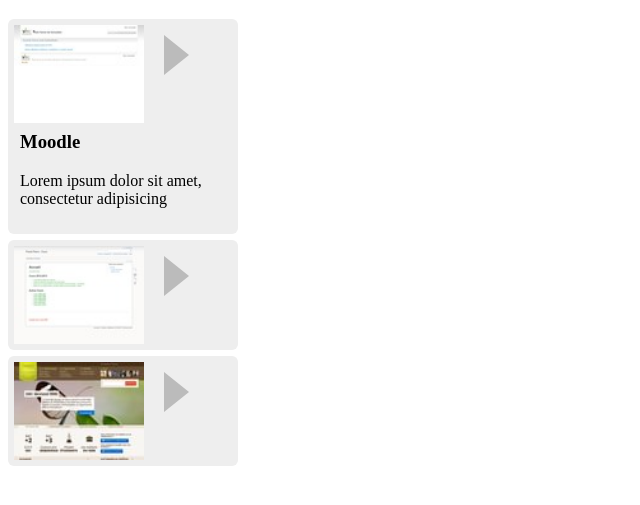
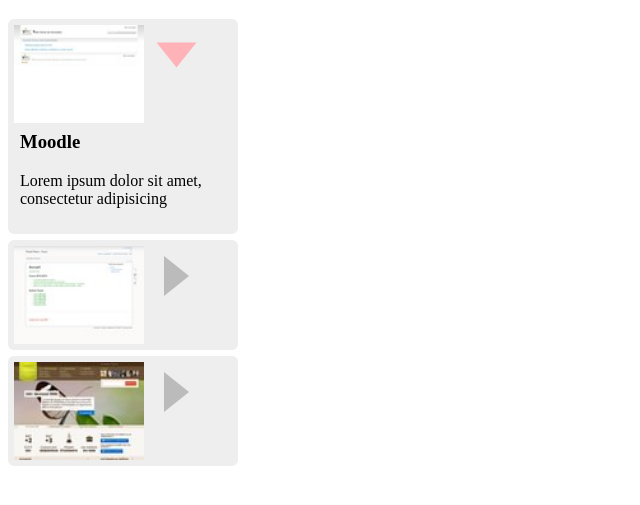
Before and after one commit to MMI-NFC-2026/sae105-r112-tp4-saraa224, a plain HTML site: page index.html in a window 1280 px wide. Shown: the part 61-566 px from the top of the page, without its empty margins (0-640 px from the left). Drawn offline with Linux system fonts and the light colour scheme.

Commit message:
CSS : triangle rose avec rotation (ouvert)

```diff
--- a/src/css/components/accordeon.css
+++ b/src/css/components/accordeon.css
@@ -49,3 +49,7 @@ details > div h3 {
   border-left: 25px solid #bbb;
   transition: transform 0.4s, border-left-color 0.4s;
 }
+.accordeon > details[open] > summary::after {
+  transform: rotate(90deg);
+  border-left-color: #ffb3b8;
+}
```
